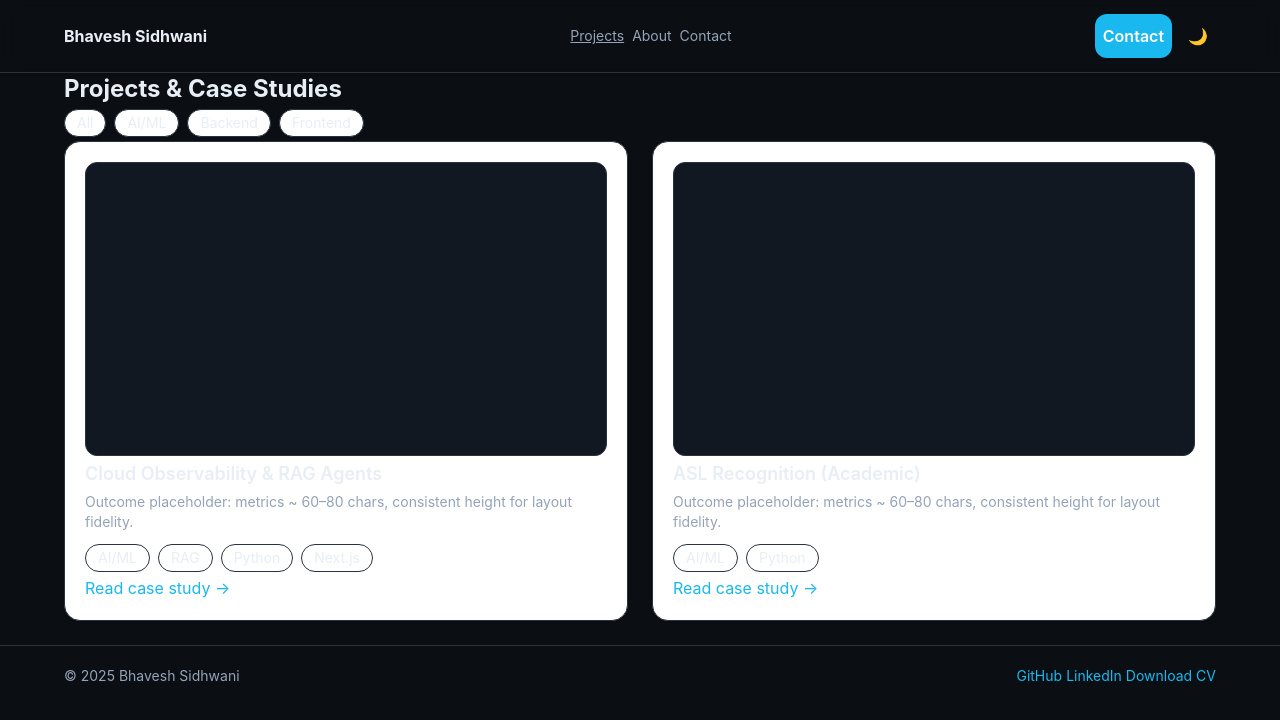
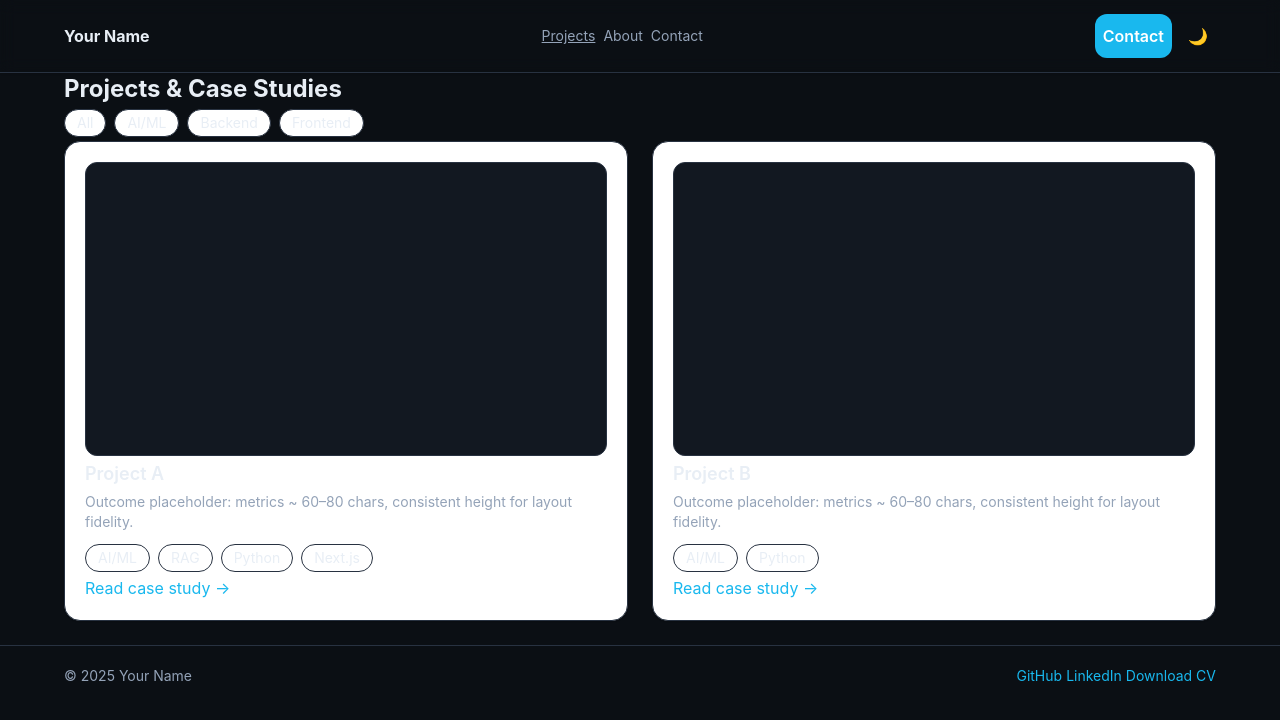
Before and after one commit to BhaveshSidhwani/Personal-Portfolio-Website, a Next.js app: page /projects in a window 1280 px wide. Shown: the top 720 px of the page. Built offline with nearby package versions, Linux system fonts and the light colour scheme.

Commit message:
Generalized the content

```diff
--- a/app/layout.tsx
+++ b/app/layout.tsx
@@ -5,8 +5,8 @@ import Footer from "@/components/Footer";
 
 export const metadata: Metadata = {
   title: {
-    default: "Bhavesh Sidhwani",
-    template: "%s — Bhavesh Sidhwani",
+    default: "Your Name",
+    template: "%s — Your Name",
   },
   description:
     "Portfolio — placeholder description (140–160 chars) for SEO and link previews.",
--- a/app/page.tsx
+++ b/app/page.tsx
@@ -1,7 +1,7 @@
-import Button from '@/components/Button';
-import Card from '@/components/Card';
-import Chip from '@/components/Chip';
-import SectionHeader from '@/components/SectionHeader';
+import Button from "@/components/Button";
+import Card from "@/components/Card";
+import Chip from "@/components/Chip";
+import SectionHeader from "@/components/SectionHeader";
 
 export default function HomePage() {
   return (
@@ -9,9 +9,10 @@ export default function HomePage() {
       {/* Hero */}
       <section className="grid grid-cols-1 items-center gap-8 py-8 md:grid-cols-2">
         <div>
-          <h1 className="text-5xl font-bold">Bhavesh Sidhwani</h1>
+          <h1 className="text-5xl font-bold">Your Name</h1>
           <p className="mt-2 text-lg text-[--muted]">
-            Value proposition placeholder text ~ 90–110 chars for layout realism across breakpoints.
+            Value proposition placeholder text ~ 90–110 chars for layout realism
+            across breakpoints.
           </p>
           <div className="mt-4 flex gap-3">
             <Button>View Projects</Button>
@@ -24,17 +25,26 @@ export default function HomePage() {
           </div>
         </div>
         <div className="flex justify-center md:justify-end">
-          <div className="aspect-square h-60 w-60 rounded-full border border-[--border] bg-[--panel]" aria-label="Headshot placeholder" />
+          <div
+            className="aspect-square h-60 w-60 rounded-full border border-[--border] bg-[--panel]"
+            aria-label="Headshot placeholder"
+          />
         </div>
       </section>
 
       {/* Highlights */}
       <section className="py-4">
         <div className="grid gap-6 md:grid-cols-2">
-          <Card title="Cloud Observability & RAG Agents" impact="Outcome placeholder: metrics ~ 60–80 chars, consistent height for layout fidelity.">
+          <Card
+            title="Project A"
+            impact="Outcome placeholder: metrics ~ 60–80 chars, consistent height for layout fidelity."
+          >
             <div className="mt-4 text-accent-500">Read case study →</div>
           </Card>
-          <Card title="ASL Recognition (Academic)" impact="Outcome placeholder: metrics ~ 60–80 chars, consistent height for layout fidelity.">
+          <Card
+            title="Project B"
+            impact="Outcome placeholder: metrics ~ 60–80 chars, consistent height for layout fidelity."
+          >
             <div className="mt-4 text-accent-500">Read case study →</div>
           </Card>
         </div>
@@ -44,21 +54,36 @@ export default function HomePage() {
       <section className="py-6">
         <SectionHeader title="Skills Snapshot" />
         <div className="flex flex-wrap gap-2">
-          {['AI Engineering','RAG','Embeddings','Go','Python','Next.js','Docker','CI/CD'].map(x => <Chip key={x}>{x}</Chip>)}
+          {[
+            "AI Engineering",
+            "RAG",
+            "Embeddings",
+            "Go",
+            "Python",
+            "Next.js",
+            "Docker",
+            "CI/CD",
+          ].map((x) => (
+            <Chip key={x}>{x}</Chip>
+          ))}
         </div>
       </section>
 
       {/* About teaser */}
       <section className="py-6">
         <SectionHeader title="About Teaser" />
-        <p className="text-sm text-[--muted]">Two‑sentence placeholder ~ 140–180 chars to mimic final copy length.</p>
+        <p className="text-sm text-[--muted]">
+          Two‑sentence placeholder ~ 140–180 chars to mimic final copy length.
+        </p>
         <div className="mt-2 text-accent-500">Read more →</div>
       </section>
 
       {/* CTA strip */}
       <section className="mt-6 rounded-lg border border-[--border] bg-[--panel] p-4">
         <div className="flex items-center justify-between">
-          <div className="text-sm font-medium">Call‑to‑action placeholder ~ 45–65 chars</div>
+          <div className="text-sm font-medium">
+            Call‑to‑action placeholder ~ 45–65 chars
+          </div>
           <Button>Contact</Button>
         </div>
       </section>
--- a/components/Footer.tsx
+++ b/components/Footer.tsx
@@ -4,7 +4,7 @@ export default function Footer() {
     // mt-auto is just redundancy now, but harmless; layout flex handles it.
     <footer className="mt-24 border-t border-[--border] bg-[--bg]">
       <div className="container flex h-[60px] items-center justify-between text-sm text-[--muted]">
-        <span>© {year} Bhavesh Sidhwani</span>
+        <span>© {year} Your Name</span>
         <div className="flex items-center gap-4">
           <a
             href="https://github.com/"
@@ -22,11 +22,7 @@ export default function Footer() {
           >
             LinkedIn
           </a>
-          <a
-            href="/Bhavesh_Sidhwani_CV.pdf"
-            className="text-accent-500"
-            download
-          >
+          <a href="/Your_CV.pdf" className="text-accent-500" download>
             Download CV
           </a>
         </div>
--- a/components/Header.tsx
+++ b/components/Header.tsx
@@ -20,7 +20,7 @@ export default function Header() {
     <header className="sticky top-0 z-50 border-b border-[--border] bg-[--bg]/95 shadow-z1 backdrop-blur">
       <div className="container flex h-[72px] items-center justify-between gap-4">
         <Link href="/" className="font-bold text-[--text]" aria-label="Home">
-          Bhavesh Sidhwani
+          Your Name
         </Link>
 
         <nav className="hidden gap-8 md:flex">
--- a/content/projects/projects.ts
+++ b/content/projects/projects.ts
@@ -1,10 +1,10 @@
 export type CaseSection = {
   id: string;
   title: string;
-  type: 'paragraph' | 'list' | 'image';
+  type: "paragraph" | "list" | "image";
   content?: string;
   items?: string[];
-  aspect?: '16:9' | '21:9' | '3:2';
+  aspect?: "16:9" | "21:9" | "3:2";
 };
 
 export type Project = {
@@ -20,36 +20,97 @@ export type Project = {
 
 export const projects: Project[] = [
   {
-    slug: 'rag-observability',
-    title: 'Cloud Observability & RAG Agents',
-    impactLine: 'Outcome placeholder: metrics ~ 60–80 chars, consistent height for layout fidelity.',
-    tags: ['AI/ML', 'RAG', 'Python', 'Next.js'],
-    timeframe: '2024',
-    role: 'Software & AI Engineer',
-    metrics: ['Metric A', 'Metric B', 'Metric C'],
+    slug: "project-a",
+    title: "Project A",
+    impactLine:
+      "Outcome placeholder: metrics ~ 60–80 chars, consistent height for layout fidelity.",
+    tags: ["AI/ML", "RAG", "Python", "Next.js"],
+    timeframe: "2024",
+    role: "Software & AI Engineer",
+    metrics: ["Metric A", "Metric B", "Metric C"],
     sections: [
-      { id: 'context', title: 'Context', type: 'paragraph', content: 'Paragraph placeholder ~ 220–280 chars for realistic reading width across breakpoints.' },
-      { id: 'problem', title: 'Problem', type: 'list', items: ['Bullet placeholder 60–80 chars', 'Bullet placeholder 60–80 chars'] },
-      { id: 'approach', title: 'Approach', type: 'paragraph', content: 'Paragraph placeholder ~ 280–360 chars to describe decisions and tradeoffs.' },
-      { id: 'diagram', title: 'Diagram', type: 'image', aspect: '3:2' },
-      { id: 'outcome', title: 'Outcome', type: 'paragraph', content: 'One-sentence impact placeholder ~ 90–120 chars.' },
-      { id: 'next', title: 'What I’d Do Next', type: 'list', items: ['Next step 60–80 chars', 'Next step 60–80 chars', 'Next step 60–80 chars'] }
-    ]
+      {
+        id: "context",
+        title: "Context",
+        type: "paragraph",
+        content:
+          "Paragraph placeholder ~ 220–280 chars for realistic reading width across breakpoints.",
+      },
+      {
+        id: "problem",
+        title: "Problem",
+        type: "list",
+        items: [
+          "Bullet placeholder 60–80 chars",
+          "Bullet placeholder 60–80 chars",
+        ],
+      },
+      {
+        id: "approach",
+        title: "Approach",
+        type: "paragraph",
+        content:
+          "Paragraph placeholder ~ 280–360 chars to describe decisions and tradeoffs.",
+      },
+      { id: "diagram", title: "Diagram", type: "image", aspect: "3:2" },
+      {
+        id: "outcome",
+        title: "Outcome",
+        type: "paragraph",
+        content: "One-sentence impact placeholder ~ 90–120 chars.",
+      },
+      {
+        id: "next",
+        title: "What I’d Do Next",
+        type: "list",
+        items: [
+          "Next step 60–80 chars",
+          "Next step 60–80 chars",
+          "Next step 60–80 chars",
+        ],
+      },
+    ],
   },
   {
-    slug: 'asl-recognition',
-    title: 'ASL Recognition (Academic)',
-    impactLine: 'Outcome placeholder: metrics ~ 60–80 chars, consistent height for layout fidelity.',
-    tags: ['AI/ML', 'Python'],
-    timeframe: '2023',
-    role: 'Software & AI Engineer',
-    metrics: ['Metric A', 'Metric B'],
+    slug: "project-b",
+    title: "Project B",
+    impactLine:
+      "Outcome placeholder: metrics ~ 60–80 chars, consistent height for layout fidelity.",
+    tags: ["AI/ML", "Python"],
+    timeframe: "2023",
+    role: "Software & AI Engineer",
+    metrics: ["Metric A", "Metric B"],
     sections: [
-      { id: 'context', title: 'Context', type: 'paragraph', content: 'Paragraph placeholder ~ 220–280 chars for realistic reading width across breakpoints.' },
-      { id: 'problem', title: 'Problem', type: 'list', items: ['Bullet placeholder 60–80 chars', 'Bullet placeholder 60–80 chars'] },
-      { id: 'approach', title: 'Approach', type: 'paragraph', content: 'Paragraph placeholder ~ 280–360 chars to describe decisions and tradeoffs.' },
-      { id: 'diagram', title: 'Diagram', type: 'image', aspect: '3:2' },
-      { id: 'outcome', title: 'Outcome', type: 'paragraph', content: 'One-sentence impact placeholder ~ 90–120 chars.' }
-    ]
-  }
+      {
+        id: "context",
+        title: "Context",
+        type: "paragraph",
+        content:
+          "Paragraph placeholder ~ 220–280 chars for realistic reading width across breakpoints.",
+      },
+      {
+        id: "problem",
+        title: "Problem",
+        type: "list",
+        items: [
+          "Bullet placeholder 60–80 chars",
+          "Bullet placeholder 60–80 chars",
+        ],
+      },
+      {
+        id: "approach",
+        title: "Approach",
+        type: "paragraph",
+        content:
+          "Paragraph placeholder ~ 280–360 chars to describe decisions and tradeoffs.",
+      },
+      { id: "diagram", title: "Diagram", type: "image", aspect: "3:2" },
+      {
+        id: "outcome",
+        title: "Outcome",
+        type: "paragraph",
+        content: "One-sentence impact placeholder ~ 90–120 chars.",
+      },
+    ],
+  },
 ];
--- a/content/site.config.ts
+++ b/content/site.config.ts
@@ -1,5 +1,5 @@
 export const siteConfig = {
-  name: "Bhavesh Sidhwani",
+  name: "Your Name",
   valueProp:
     "Value proposition placeholder text ~ 90–110 chars for layout realism.",
   email: "you@example.com",
```
Also changed, not shown: components/ContactForm.tsx (+60 -23 lines).
